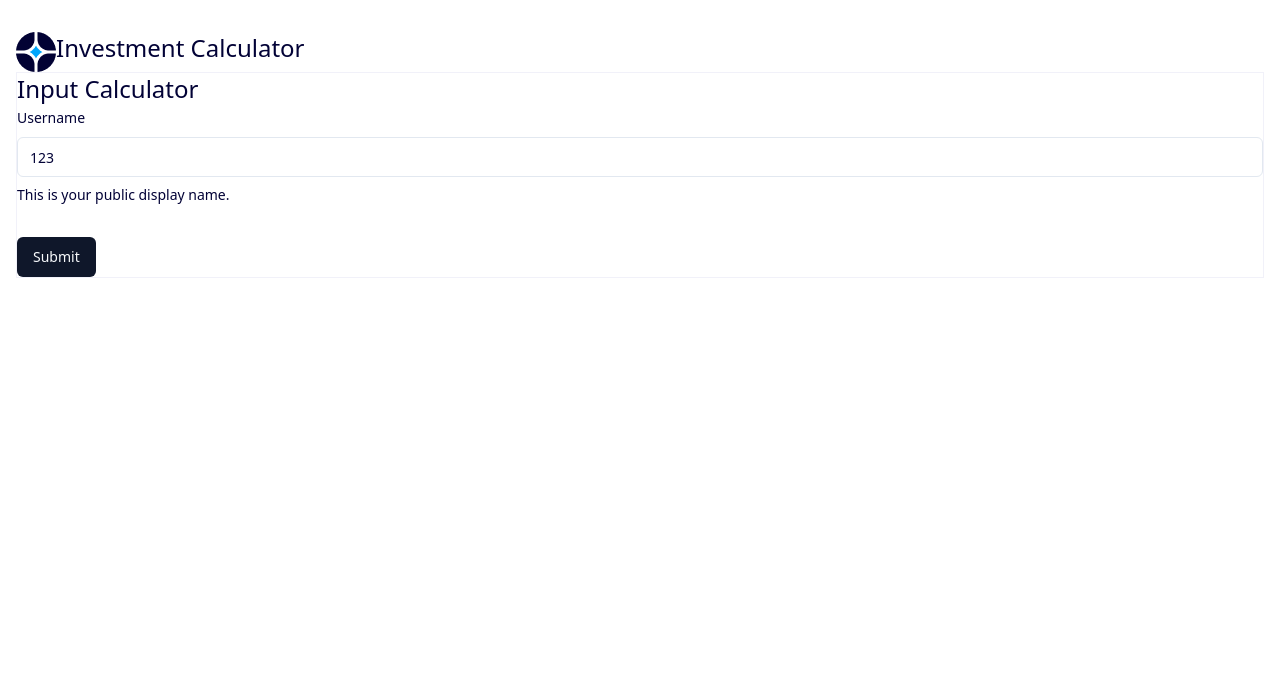
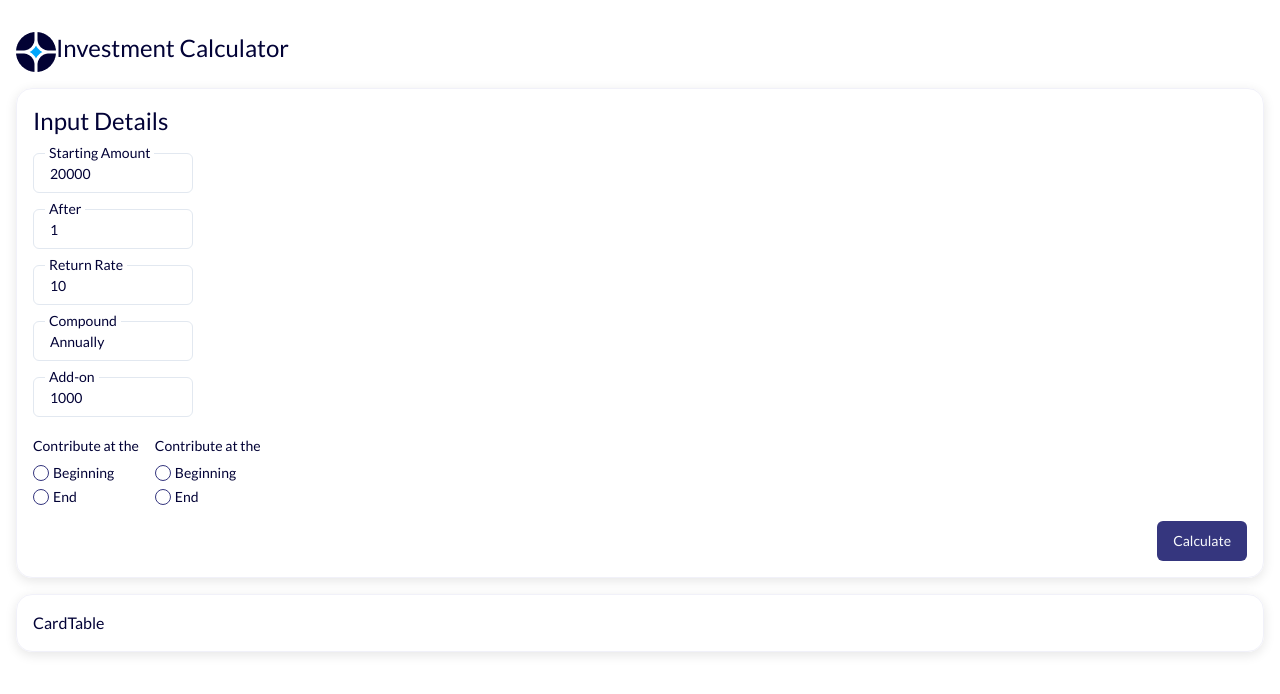
Before and after one commit to jcccc4/investment-calculator, a Next.js app: page / in a window 1280 px wide. Shown: the top 694 px of the page. Built offline with nearby package versions, Linux system fonts and the light colour scheme.

Commit message:
Started edting the first card

```diff
--- a/package.json
+++ b/package.json
@@ -11,6 +11,7 @@
   "dependencies": {
     "@hookform/resolvers": "^3.9.0",
     "@radix-ui/react-label": "^2.1.0",
+    "@radix-ui/react-radio-group": "^1.2.0",
     "@radix-ui/react-slot": "^1.1.0",
     "@radix-ui/react-tabs": "^1.1.0",
     "class-variance-authority": "^0.7.0",
--- /dev/null
+++ b/src/app/_components/CardTable.tsx
@@ -0,0 +1,9 @@
+import React from "react";
+
+export default function CardTable() {
+  return (
+    <div className="border border-muted shadow-section rounded-2xl p-4 mt-4">
+      CardTable
+    </div>
+  );
+}
--- /dev/null
+++ b/src/app/_components/InputDetails.tsx
@@ -0,0 +1,123 @@
+import { Button } from "@/components/ui/button";
+import {
+  Form,
+  FormControl,
+  FormField,
+  FormItem,
+  FormLabel,
+  FormMessage,
+} from "@/components/ui/form";
+import React from "react";
+import { useForm, SubmitHandler, FieldValues } from "react-hook-form";
+import FormInputs from "./form/FormInputs";
+import { Inputs } from "../page";
+import { RadioGroup, RadioGroupItem } from "@/components/ui/radio-group";
+
+type Props = {};
+
+function InputDetails({}: Props) {
+  const form = useForm<Inputs>({
+    defaultValues: {
+      startingAmount: 20000,
+      after: 1,
+      returnRate: 10,
+      compound: "Annually",
+      addOn: 1000,
+    },
+  });
+  const onSubmit: SubmitHandler<FieldValues> = (data) => console.log(data);
+  return (
+    <div className="border border-muted shadow-section rounded-2xl p-4 mt-4">
+      <section>
+        <h2 className="text-2xl">Input Details</h2>
+      </section>
+
+      <Form {...form}>
+        <form onSubmit={form.handleSubmit(onSubmit)} className="mt-4">
+          <div className={"flex flex-col gap-4"}>
+            <FormInputs
+              form={form}
+              name={"startingAmount"}
+              label={"Starting Amount"}
+            />
+            <FormInputs form={form} name={"after"} label={"After"} />
+            <FormInputs form={form} name={"returnRate"} label={"Return Rate"} />
+            <FormInputs form={form} name={"compound"} label={"Compound"} />
+            <FormInputs form={form} name={"addOn"} label={"Add-on"} />
+            <div className="flex gap-4">
+              <FormField
+                control={form.control}
+                name="type"
+                render={({ field }) => (
+                  <FormItem className="space-y-2">
+                    <FormLabel>Contribute at the</FormLabel>
+                    <FormControl>
+                      <RadioGroup
+                        onValueChange={field.onChange}
+                        defaultValue={field.value}
+                        className="flex flex-col m-0"
+                      >
+                        <FormItem className="flex items-center space-x-1 space-y-0">
+                          <FormControl>
+                            <RadioGroupItem value="beginning" />
+                          </FormControl>
+                          <FormLabel className="font-normal">
+                            Beginning
+                          </FormLabel>
+                        </FormItem>
+                        <FormItem className="flex items-center space-x-1 space-y-0">
+                          <FormControl>
+                            <RadioGroupItem value="end" />
+                          </FormControl>
+                          <FormLabel className="font-normal">End</FormLabel>
+                        </FormItem>
+                      </RadioGroup>
+                    </FormControl>
+                    <FormMessage />
+                  </FormItem>
+                )}
+              />
+              <FormField
+                control={form.control}
+                name="each"
+                render={({ field }) => (
+                  <FormItem className="space-y-2">
+                    <FormLabel>Contribute at the</FormLabel>
+                    <FormControl>
+                      <RadioGroup
+                        onValueChange={field.onChange}
+                        defaultValue={field.value}
+                        className="flex flex-col m-0"
+                      >
+                        <FormItem className="flex items-center space-x-1 space-y-0">
+                          <FormControl>
+                            <RadioGroupItem value="beginning" />
+                          </FormControl>
+                          <FormLabel className="font-normal">
+                            Beginning
+                          </FormLabel>
+                        </FormItem>
+                        <FormItem className="flex items-center space-x-1 space-y-0">
+                          <FormControl>
+                            <RadioGroupItem value="end" />
+                          </FormControl>
+                          <FormLabel className="font-normal">End</FormLabel>
+                        </FormItem>
+                      </RadioGroup>
+                    </FormControl>
+                    <FormMessage />
+                  </FormItem>
+                )}
+              />
+            </div>
+          </div>
+          <div className="flex w-full justify-end mt-4">
+            <Button type="submit">Calculate</Button>
+          </div>
+        </form>
+      </Form>
+    </div>
+  );
+}
+
+export default InputDetails;
--- /dev/null
+++ b/src/app/_components/form/FormInputs.tsx
@@ -0,0 +1,32 @@
+import React from "react";
+import { FieldPath, UseFormReturn } from "react-hook-form";
+import { Inputs } from "@/app/page";
+import { FormControl, FormField, FormItem, FormLabel, FormMessage } from "@/components/ui/form";
+import { Input } from "@/components/ui/input";
+
+type Props = {
+  form: UseFormReturn<Inputs>;
+  name: FieldPath<Inputs>;
+  label: string;
+};
+
+export default function FormInputs({ form, name, label }: Props) {
+  return (
+    <FormField
+      control={form.control}
+      name={name}
+      render={({ field }) => (
+        <FormItem className={"relative pt-[7px] mt-[-7px]"}>
+          <FormLabel className={"absolute top-0 left-3 px-1  bg-white"}>
+            {label}
+          </FormLabel>
+          <FormControl>
+          <Input placeholder="shadcn" {...field} />
+          </FormControl>
+          {/* <FormDescription>This is your public display name.</FormDescription> */}
+          <FormMessage />
+        </FormItem>
+      )}
+    />
+  );
+}
--- a/src/app/globals.css
+++ b/src/app/globals.css
@@ -9,7 +9,7 @@
     --card-foreground: 222.2 84% 4.9%;
     --popover: 0 0% 100%;
     --popover-foreground: 222.2 84% 4.9%;
-    --primary: 222.2 47.4% 11.2%;
+    --primary: 239 41% 35%;
     --primary-foreground: 210 40% 98%;
     --secondary: 210 40% 96.1%;
     --secondary-foreground: 222.2 47.4% 11.2%;
--- a/src/app/layout.tsx
+++ b/src/app/layout.tsx
@@ -18,7 +18,7 @@
 }>) {
   return (
     <html lang="en">
-      <body suppressHydrationWarning={true}>{children}</body>
+      <body className={lato.className} suppressHydrationWarning={true}>{children}</body>
     </html>
   );
 }
--- a/src/app/page.tsx
+++ b/src/app/page.tsx
@@ -1,50 +1,28 @@
-'use client'
+"use client";
 import Image from "next/image";
-import { Input } from "@/components/ui/input"
-import { useForm, SubmitHandler, FieldValues } from "react-hook-form"
-import { Form, FormControl, FormDescription, FormField, FormItem, FormLabel, FormMessage } from "@/components/ui/form";
-import { Button } from "@/components/ui/button";
+import InputDetails from "./_components/InputDetails";
+import CardTable from "./_components/CardTable";
 
-type Inputs = {
-  username: string
-  exampleRequired: string
-}
+export type Inputs = {
+  startingAmount: number;
+  after: number;
+  returnRate: number;
+  compound: string;
+  addOn: number;
+  type: string;
+  each: string;
+};
 
 export default function Home() {
-  const form = useForm<Inputs>()
-  const onSubmit: SubmitHandler<FieldValues> = (data) => console.log(data)
-
-
   return (
     <div className="mx-4">
       <header className="flex mt-8 ">
         <Image src={"/logo.png"} alt={"logo"} width="40" height="40" />
         <h1 className="text-2xl gap-2">Investment Calculator</h1>
       </header>
-      <main className="border border-muted">
-       <section><h2 className="text-2xl">Input Calculator</h2></section>
-
-       <Form {...form}>
-      <form onSubmit={form.handleSubmit(onSubmit)} className="space-y-8">
-        <FormField
-          control={form.control}
-          name="username"
-          render={({ field }) => (
-            <FormItem>
-              <FormLabel>Username</FormLabel>
-              <FormControl>
-                <Input defaultValue={"123"} placeholder="shadcn" {...field} />
-              </FormControl>
-              <FormDescription>
-                This is your public display name.
-              </FormDescription>
-              <FormMessage />
-            </FormItem>
-          )}
-        />
-        <Button type="submit">Submit</Button>
-      </form>
-    </Form>
+      <main >
+        <InputDetails />
+        <CardTable />
       </main>
     </div>
   );
--- a/src/components/ui/form.tsx
+++ b/src/components/ui/form.tsx
@@ -80,7 +80,7 @@
 
   return (
     <FormItemContext.Provider value={{ id }}>
-      <div ref={ref} className={cn("space-y-2", className)} {...props} />
+      <div ref={ref} className={cn("space-b-2", className)} {...props} />
     </FormItemContext.Provider>
   )
 })
--- a/src/components/ui/input.tsx
+++ b/src/components/ui/input.tsx
@@ -11,7 +11,7 @@
       <input
         type={type}
         className={cn(
-          "flex h-10 w-full rounded-md border border-input bg-background px-3 py-2 text-sm ring-offset-background file:border-0 file:bg-transparent file:text-sm file:font-medium file:text-foreground placeholder:text-muted-foreground focus-visible:outline-none focus-visible:ring-2 focus-visible:ring-ring focus-visible:ring-offset-2 disabled:cursor-not-allowed disabled:opacity-50",
+          "flex h-10 w-40 rounded-md border border-input bg-background px-4 text-sm ring-offset-background file:border-0 file:bg-transparent file:text-sm file:font-medium file:text-foreground placeholder:text-muted-foreground focus-visible:outline-none focus-visible:ring-2 focus-visible:ring-ring focus-visible:ring-offset-2 disabled:cursor-not-allowed disabled:opacity-50",
           className
         )}
         ref={ref}
--- /dev/null
+++ b/src/components/ui/radio-group.tsx
@@ -0,0 +1,44 @@
+"use client"
+
+import * as React from "react"
+import * as RadioGroupPrimitive from "@radix-ui/react-radio-group"
+import { Circle } from "lucide-react"
+
+import { cn } from "@/lib/utils"
+
+const RadioGroup = React.forwardRef<
+  React.ElementRef<typeof RadioGroupPrimitive.Root>,
+  React.ComponentPropsWithoutRef<typeof RadioGroupPrimitive.Root>
+>(({ className, ...props }, ref) => {
+  return (
+    <RadioGroupPrimitive.Root
+      className={cn("grid gap-2", className)}
+      {...props}
+      ref={ref}
+    />
+  )
+})
+RadioGroup.displayName = RadioGroupPrimitive.Root.displayName
+
+const RadioGroupItem = React.forwardRef<
+  React.ElementRef<typeof RadioGroupPrimitive.Item>,
+  React.ComponentPropsWithoutRef<typeof RadioGroupPrimitive.Item>
+>(({ className, ...props }, ref) => {
+  return (
+    <RadioGroupPrimitive.Item
+      ref={ref}
+      className={cn(
+        "aspect-square h-4 w-4 rounded-full border border-primary text-primary ring-offset-background focus:outline-none focus-visible:ring-2 focus-visible:ring-ring focus-visible:ring-offset-2 disabled:cursor-not-allowed disabled:opacity-50",
+        className
+      )}
+      {...props}
+    >
+      <RadioGroupPrimitive.Indicator className="flex items-center justify-center">
+        <Circle className="h-2.5 w-2.5 fill-current text-current" />
+      </RadioGroupPrimitive.Indicator>
+    </RadioGroupPrimitive.Item>
+  )
+})
+RadioGroupItem.displayName = RadioGroupPrimitive.Item.displayName
+
+export { RadioGroup, RadioGroupItem }
--- a/tailwind.config.ts
+++ b/tailwind.config.ts
@@ -55,7 +55,10 @@
   				'4': 'hsl(var(--chart-4))',
   				'5': 'hsl(var(--chart-5))'
   			}
-  		}
+  		},
+		  boxShadow: {
+			'section': '0 3px 12px 0 rgba(0, 0, 0, 0.1)',
+		  }
   	}
   },
   plugins: [require("tailwindcss-animate")],
```
Also changed, not shown: 1 other file (tests, documents, lock files or other folders).
